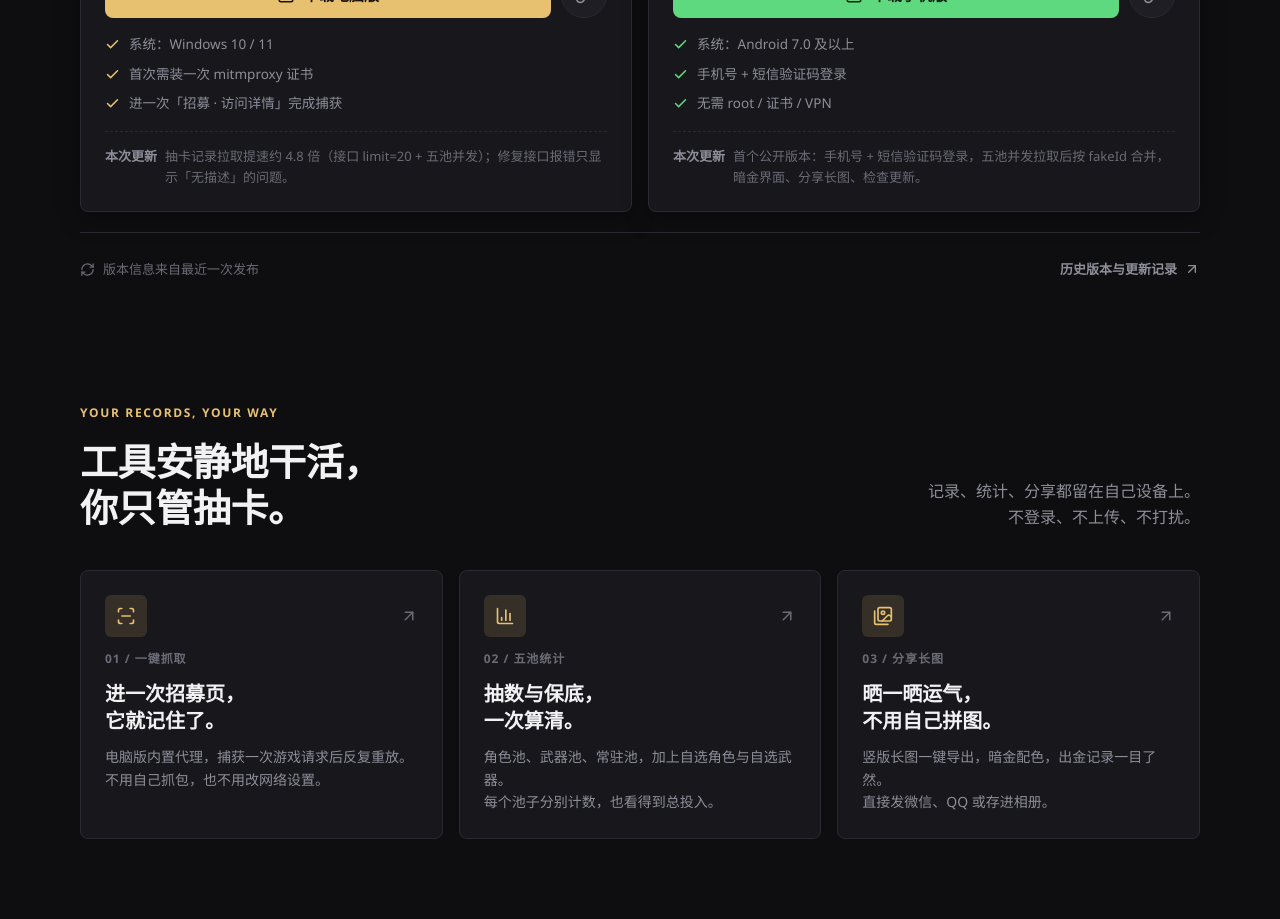
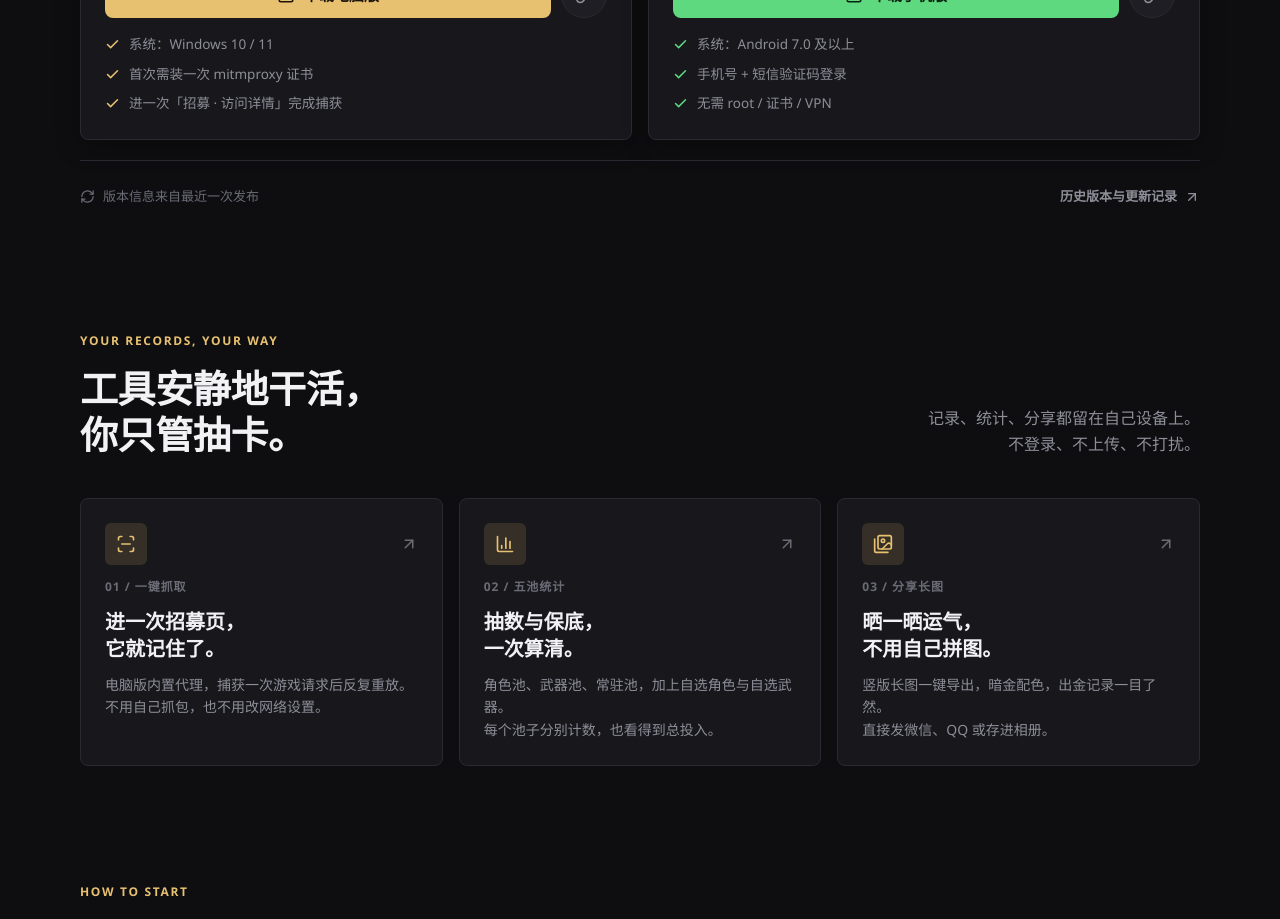
Before and after one commit to HeiK-Nymph/gf2gacha_XKL, a Vue app in the folder XKL_site/: page / in a window 1280 px wide. Shown: the part 1360-2279 px from the top of the page. Built offline with nearby package versions, Linux system fonts and the light colour scheme; no server answers.

Commit message:
feat(site): 去掉下载卡的「本次更新」展示

```diff
--- a/XKL_site/src/components/DownloadSection.vue
+++ b/XKL_site/src/components/DownloadSection.vue
@@ -113,8 +113,6 @@ async function copy(value, key) {
               <span>{{ req }}</span>
             </li>
           </ul>
-
-          <p class="dl-notes"><span class="dl-notes-label">本次更新</span>{{ item.notes }}</p>
         </article>
       </div>
 
@@ -343,23 +341,6 @@ async function copy(value, key) {
   color: var(--card-accent);
 }
 
-.dl-notes {
-  display: flex;
-  gap: 8px;
-  margin-top: auto;
-  padding-top: 14px;
-  border-top: 1px dashed var(--stroke);
-  color: var(--text-faint);
-  font-size: 13px;
-  line-height: 1.6;
-}
-
-.dl-notes-label {
-  flex-shrink: 0;
-  color: var(--text-dim);
-  font-weight: 600;
-}
-
 .dl-foot {
   display: flex;
   align-items: center;
--- a/XKL_site/src/composables/useReleases.js
+++ b/XKL_site/src/composables/useReleases.js
@@ -30,7 +30,6 @@ function merge(platform, remote) {
     version: remote.current_version || platform.version,
     size: Number.isFinite(remote.size) ? remote.size : platform.size,
     sha256: remote.sha256 || platform.sha256,
-    notes: remote.update_info || platform.notes,
     live: true,
   }
 }
--- a/XKL_site/src/data/releases.js
+++ b/XKL_site/src/data/releases.js
@@ -6,7 +6,7 @@ export const GUIDE_URL = 'https://www.bilibili.com/video/BV1oaz2BsEPo/'
 
 /**
  * 两个平台的发布信息。
- * version / size / sha256 / notes 是 R2 读不到时的兜底值，
+ * version / size / sha256 是 R2 读不到时的兜底值，
  * 页面加载后会尝试用远端 version.json 覆盖。
  */
 export const platforms = [
@@ -22,7 +22,6 @@ export const platforms = [
     version: '1.1.6',
     size: 62019006,
     sha256: 'ee2fd701d4b0cc5b07804d51afe103e3752d6a9f7bfcd4124413563f4cd31d6d',
-    notes: '抽卡记录拉取提速约 4.8 倍（接口 limit=20 + 五池并发）；修复接口报错只显示「无描述」的问题。',
     summary: '内置代理抓一次游戏请求，之后反复重放。五个池子一起统计。',
     requirements: ['系统：Windows 10 / 11', '首次需装一次 mitmproxy 证书', '进一次「招募 · 访问详情」完成捕获'],
     steps: [
@@ -43,7 +42,6 @@ export const platforms = [
     version: '0.1.0',
     size: 5297387,
     sha256: 'bb5c7e0f4da19ae6362e9a27e40f076c594c5bf4a8665218aeb92a898a00eecc',
-    notes: '首个公开版本：手机号 + 短信验证码登录，五池并发拉取后按 fakeId 合并，暗金界面、分享长图、检查更新。',
     summary: '只要一部安卓手机：不用电脑、不用 root、不用证书、不用 VPN。',
     requirements: ['系统：Android 7.0 及以上', '手机号 + 短信验证码登录', '无需 root / 证书 / VPN'],
     steps: [
```
